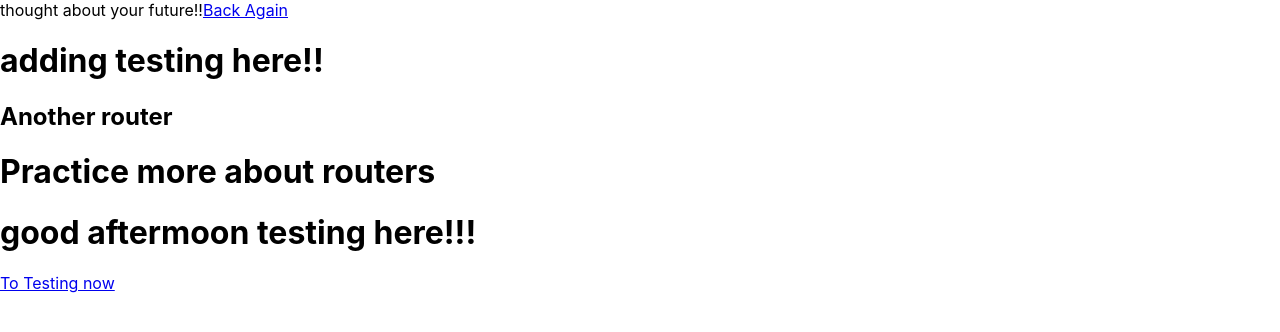
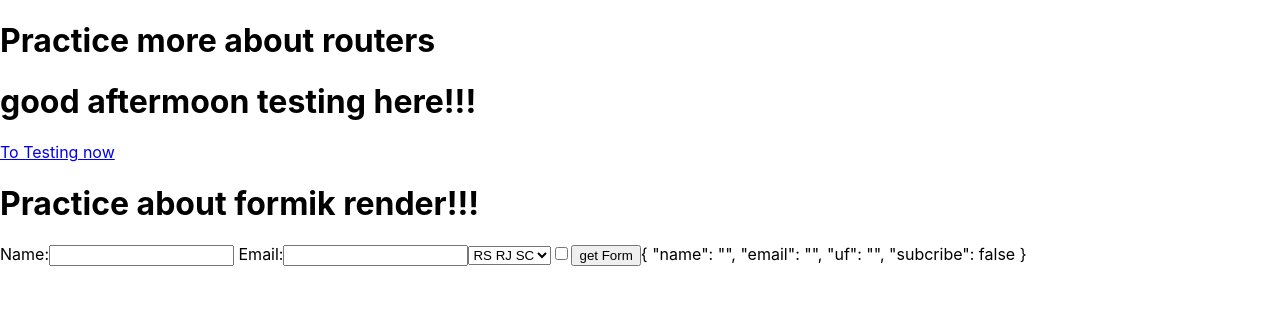
Before and after one commit to felipe-programador-18/router-formik, a React (Create React App) app in the folder testing/: page / in a window 1280 px wide. Shown: the top 332 px of the page. Built offline with nearby package versions, Linux system fonts and the light colour scheme.

Commit message:
c3-adding more code

```diff
--- a/testing/src/App.js
+++ b/testing/src/App.js
@@ -3,6 +3,7 @@ import { Link } from 'react-router-dom';
 
 import { Routes, Route } from 'react-router-dom';
 import './App.css';
+import PracticMore from './form';
 import Testing from './Morek/testing';
 
 const TestHere = () => {
@@ -17,16 +18,14 @@ function App() {
   return (
 
     <>
-    <Testing/>
+
     <h1>Practice more about routers</h1>
      <Routes>
-
-      <Route path='*' element={<TestHere/>} />
+      <Route path='/' element={<TestHere/>} />
       <Route path='/testing' element={<Testing/>} />
 
-
-     </Routes>
-
+      </Routes>
+      <PracticMore/>
   </>
   );
 }
```
